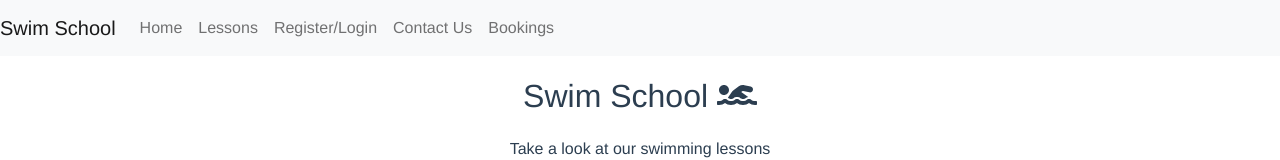
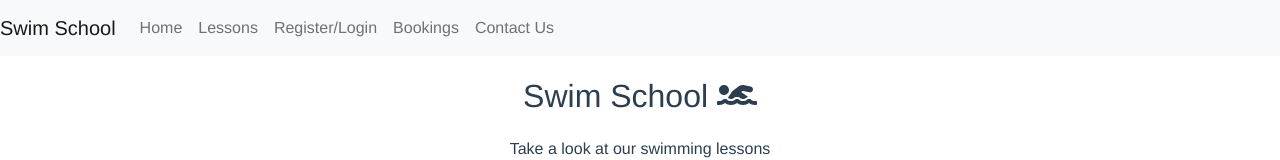
Before and after one commit to sammytvfx/creative-project, a Vue app in the folder front-end/: page / in a window 1280 px wide. Shown: the top 160 px of the page. Built offline with nearby package versions, Linux system fonts and the light colour scheme.

Commit message:
style changes

```diff
--- a/front-end/src/App.vue
+++ b/front-end/src/App.vue
@@ -10,8 +10,8 @@
       <router-link class="nav-item nav-link" to="/">Home</router-link>
       <router-link class="nav-item nav-link" to="/Lessons">Lessons</router-link>
       <router-link class="nav-item nav-link" to="/Register">Register/Login</router-link>
+      <router-link class="nav-item nav-link" to="/Bookings">Bookings</router-link>
       <router-link class="nav-item nav-link" to="/Questions">Contact Us</router-link>
-      <router-link class="nav-item nav-link" to="/Bookings">Bookings</router-link>
     </div>
   </div>
 </nav>
```
